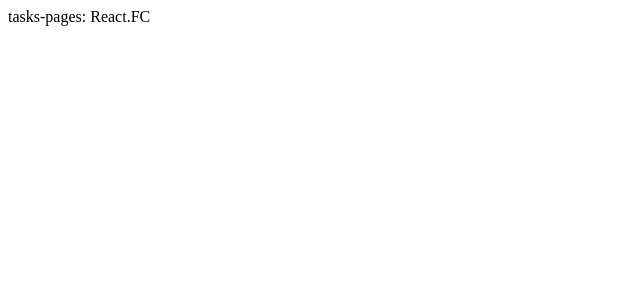
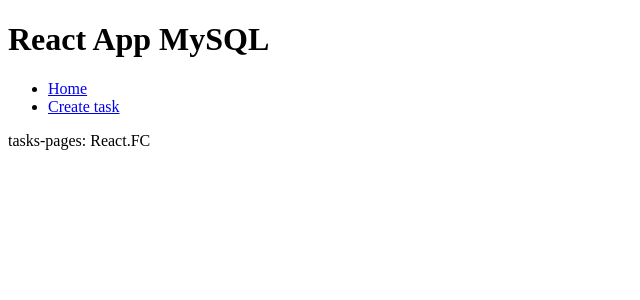
Before and after one commit to salino3/mern-stack, a React (Vite) app in the folder client/: page / in a window 1280 px wide. Shown: the top 300 px of the page, without its empty margins (0-640 px from the left). Built offline with nearby package versions, Linux system fonts and the light colour scheme.

Commit message:
create form

```diff
--- a/client/package.json
+++ b/client/package.json
@@ -9,6 +9,8 @@
     "preview": "vite preview"
   },
   "dependencies": {
+    "axios": "^1.4.0",
+    "formik": "^2.2.9",
     "react": "^18.2.0",
     "react-dom": "^18.2.0",
     "react-router-dom": "^6.11.1"
--- /dev/null
+++ b/client/src/components/header/header.tsx
@@ -0,0 +1,13 @@
+import React from 'react';
+import { Navbar } from '.';
+
+export const Header: React.FC = () => {
+
+  return (
+
+    <header>
+        <h1>React App MySQL</h1>
+        <Navbar />
+    </header>
+  )
+}
--- /dev/null
+++ b/client/src/components/header/index.ts
@@ -0,0 +1,3 @@
+
+export * from './header';
+export * from './navbar';
--- /dev/null
+++ b/client/src/components/header/navbar.tsx
@@ -0,0 +1,18 @@
+import React from "react";
+import { Link } from "react-router-dom";
+import { switchRoutes } from "../../router";
+
+export const Navbar: React.FC = () => {
+  return (
+    <nav>
+      <ul>
+        <li>
+          <Link to={switchRoutes.root}>Home</Link>
+        </li>
+        <li>
+          <Link to={switchRoutes.newtask}>Create task</Link>
+        </li>
+      </ul>
+    </nav>
+  );
+};
--- /dev/null
+++ b/client/src/components/index.ts
@@ -0,0 +1 @@
+export * from './header';
--- a/client/src/pages/tasks-form.tsx
+++ b/client/src/pages/tasks-form.tsx
@@ -1,8 +1,38 @@
 import React from 'react';
-
+import {Form, Formik, FormikHelpers, FormikValues} from 'formik';
 
 export const TasksForm: React.FC = () => {
   return (
-    <div>TasksForm: React.FC</div>
-  )
+    <div>
+      <Formik
+        initialValues={{
+          title: "",
+          description: "",
+        }}
+        onSubmit={(values) => {
+          console.log(values);
+        }}
+      >
+        {({ handleChange, handleSubmit }) => (
+          <Form onSubmit={handleSubmit}>
+            <label htmlFor="title">Title</label>
+            <input
+              onChange={handleChange}
+              placeholder="Text a title"
+              type="text"
+              name="title"
+            />{" "}
+            <label htmlFor="description">Description</label>
+            <textarea
+              onChange={handleChange}
+              placeholder="Text a Description"
+              rows={3}
+              name="description"
+            ></textarea>
+            <button type="submit">Save</button>
+          </Form>
+        )}
+      </Formik>
+    </div>
+  );
 }
--- a/client/src/router/app-router.component.tsx
+++ b/client/src/router/app-router.component.tsx
@@ -2,15 +2,19 @@ import React from 'react';
 import {Routes, Route} from 'react-router-dom';
 import {switchRoutes } from '.';
 import { NotFound, TasksForm, TasksPages } from '../pages';
+import { Header } from '../components';
 
 export const AppRouter: React.FC = () => {
 
 
   return (
+    <>
+    <Header />
     <Routes>
       <Route path={switchRoutes.root} element={<TasksPages />} />
       <Route path={switchRoutes.newtask} element={<TasksForm />} />
       <Route path={switchRoutes.not_found} element={<NotFound />} />
     </Routes>
+    </>
   );
 }
```
Also changed, not shown: 1 other file (tests, documents, lock files or other folders).
